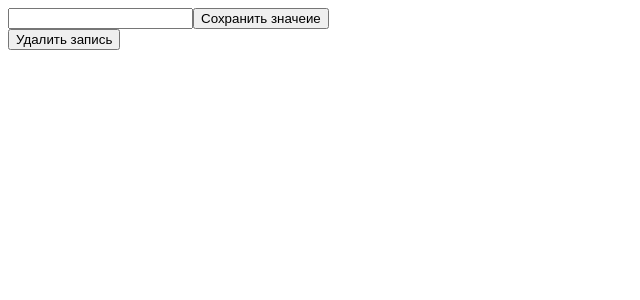
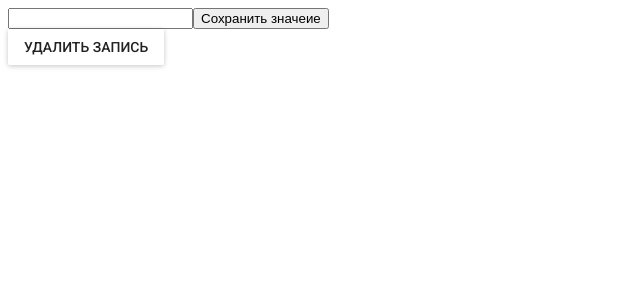
Before and after one commit to BelyaevIgorYurievich/React-TypeScript, a React app: page / in a window 1280 px wide. Both pictures are taken after a click on the button "Сохранить значеие". Shown: the top 300 px of the page, without its empty margins (0-640 px from the left). Built offline with nearby package versions, Linux system fonts and the light colour scheme.

Commit message:
Подключает библиотеку material-ui

```diff
--- a/src/footer/index.tsx
+++ b/src/footer/index.tsx
@@ -1,4 +1,9 @@
 import * as React from 'react';
+import getMuiTheme from 'material-ui/styles/getMuiTheme';
+import { MuiThemeProvider, lightBaseTheme } from "material-ui/styles";
+import RaisedButton from 'material-ui/RaisedButton';
+
+const lightMuiTheme = getMuiTheme(lightBaseTheme);
 
 type FooterValue = {
     id: string;
@@ -21,7 +26,13 @@ export const Footer = (props: FooterProps) => {
                     return(
                         <div key={id} style={{display:'flex'}}>
                             <div>{value}</div>
-                            <button onClick={props.handleDeleteValues(id)}>Удалить запись</button>
+
+                            <MuiThemeProvider muiTheme={lightMuiTheme}>
+                                <RaisedButton
+                                    onClick={props.handleDeleteValues(id)}
+                                    label="Удалить запись"
+                                />
+                            </MuiThemeProvider>
                         </div>
                     )
 
--- a/src/index.html
+++ b/src/index.html
@@ -3,6 +3,9 @@
 <head>
     <meta charset="UTF-8">
     <title>React-Typescript</title>
+
+    <link rel="stylesheet" href="https://fonts.googleapis.com/css?family=Roboto:300,400,500">
+    <link rel="stylesheet" href="https://fonts.googleapis.com/icon?family=Material+Icons">
 </head>
 <body>
     <div id="root"></div>
```
Also changed, not shown: package.json (+5 -2 lines).
